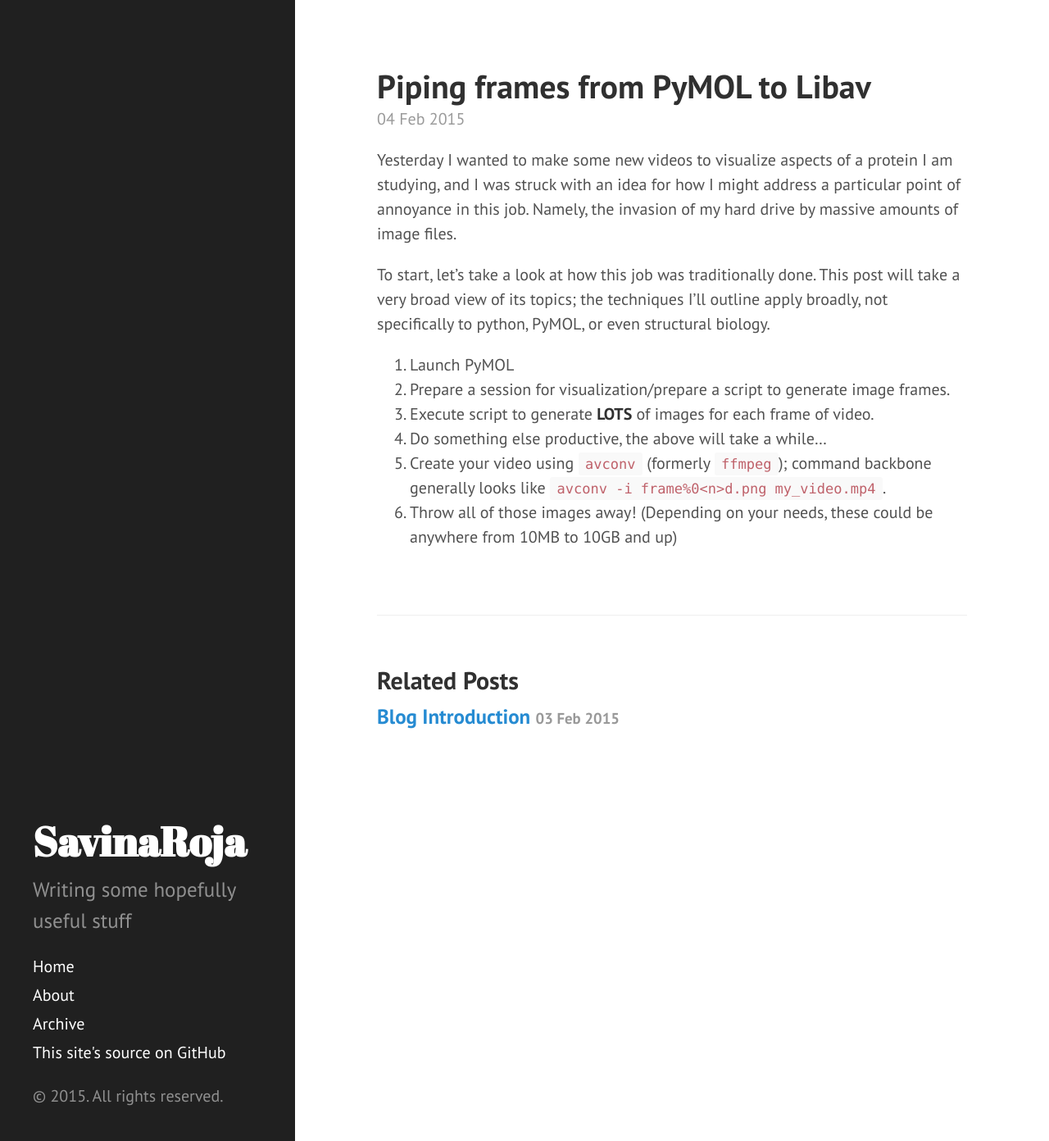
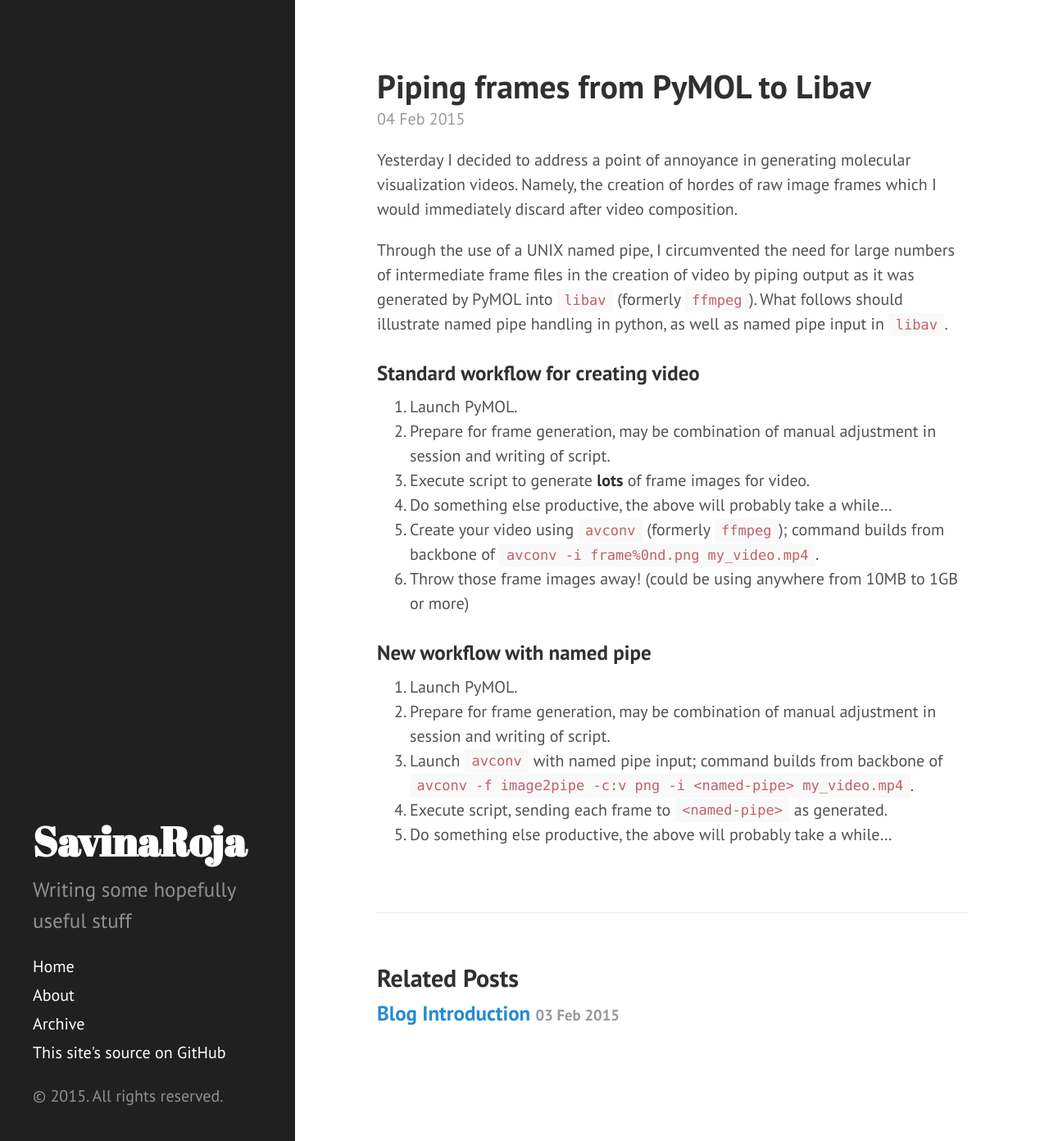
Before and after one commit to SavinaRoja/SavinaRoja.github.io, a Jekyll site: the page built from _posts/2015-02-04-piping-frames-from-pymol-to-libav.md, in a window 1280 px wide and 1392 px high. Shown: the whole window at 82% size. Built offline with Jekyll 4.4.1, drawn with Linux system fonts in a browser that asks for light colours; Markdown is read by kramdown in place of the engine named in the settings.

Commit message:
short update and editing of the post in progress

```diff
--- a/_posts/2015-02-04-piping-frames-from-pymol-to-libav.md
+++ b/_posts/2015-02-04-piping-frames-from-pymol-to-libav.md
@@ -3,13 +3,23 @@ layout: post
 title: Piping frames from PyMOL to Libav
 ---
 
-Yesterday I wanted to make some new videos to visualize aspects of a protein I am studying, and I was struck with an idea for how I might address a particular point of annoyance in this job. Namely, the invasion of my hard drive by massive amounts of image files.
+Yesterday I decided to address a point of annoyance in generating molecular visualization videos. Namely, the creation of hordes of raw image frames which I would immediately discard after video composition.
 
-To start, let's take a look at how this job was traditionally done. This post will take a very broad view of its topics; the techniques I'll outline apply broadly, not specifically to python, PyMOL, or even structural biology.
+Through the use of a UNIX named pipe, I circumvented the need for large numbers of intermediate frame files in the creation of video by piping output as it was generated by PyMOL into `libav` (formerly `ffmpeg`). What follows should illustrate named pipe handling in python, as well as named pipe input in `libav`.
 
-  1. Launch PyMOL
-  2. Prepare a session for visualization/prepare a script to generate image frames.
-  3. Execute script to generate **LOTS** of images for each frame of video.
-  4. Do something else productive, the above will take a while...
-  5. Create your video using `avconv` (formerly `ffmpeg`); command backbone generally looks like `avconv -i frame%0<n>d.png my_video.mp4`.
-  6. Throw all of those images away! (Depending on your needs, these could be anywhere from 10MB to 10GB and up)
+### Standard workflow for creating video
+
+  1. Launch PyMOL.
+  2. Prepare for frame generation, may be combination of manual adjustment in session and writing of script.
+  3. Execute script to generate **lots** of frame images for video.
+  4. Do something else productive, the above will probably take a while...
+  5. Create your video using `avconv` (formerly `ffmpeg`); command builds from backbone of `avconv -i frame%0nd.png my_video.mp4`.
+  6. Throw those frame images away! (could be using anywhere from 10MB to 1GB or more)
+
+### New workflow with named pipe
+
+  1. Launch PyMOL.
+  2. Prepare for frame generation, may be combination of manual adjustment in session and writing of script.
+  3. Launch `avconv` with named pipe input; command builds from backbone of `avconv -f image2pipe -c:v png -i <named-pipe> my_video.mp4`.
+  4. Execute script, sending each frame to `<named-pipe>` as generated.
+  5. Do something else productive, the above will probably take a while...
```
